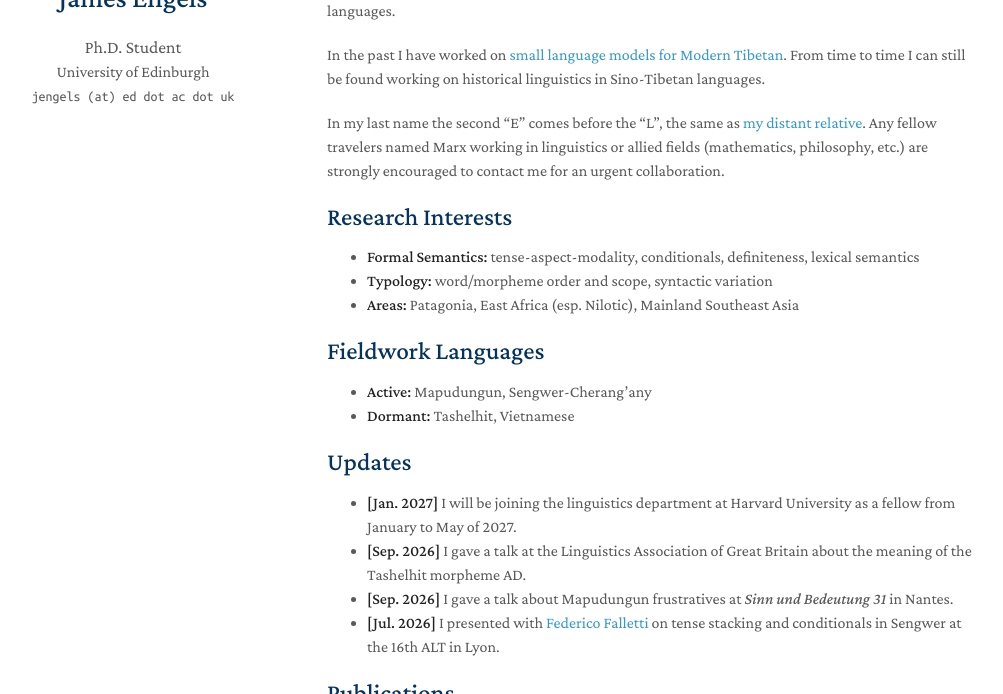
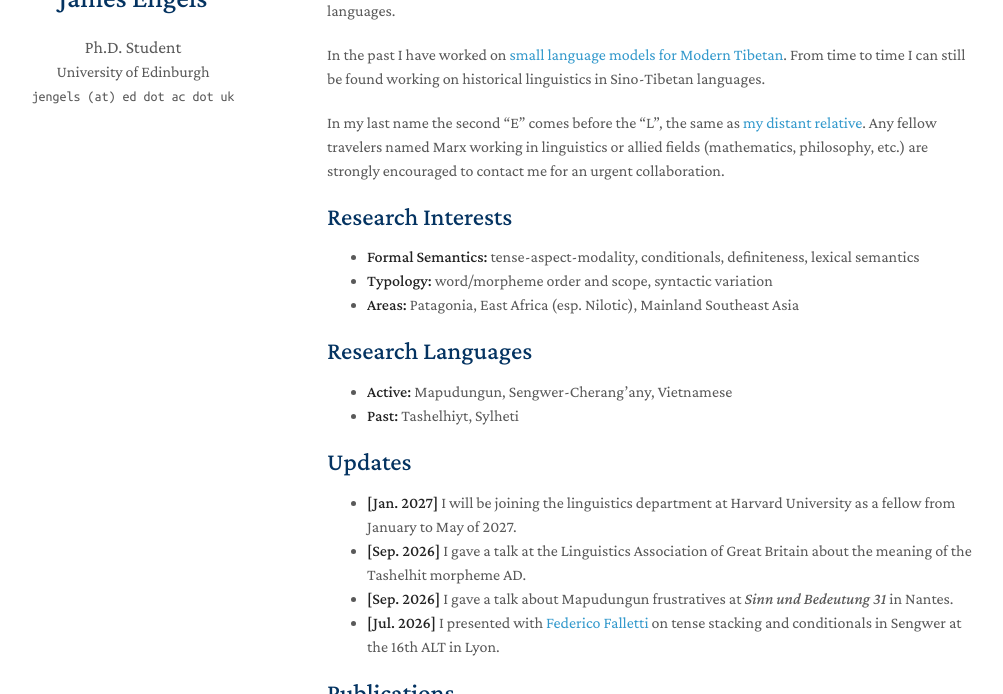
Before and after one commit to james-j-engels/james-j-engels.github.io, a Jekyll site: the page built from index.md, in a window 1280 px wide and 900 px high, cut to the strip 206-900 px from the top of the window. Shown: the whole strip, without its empty margins (143-1146 px from the left). Built offline with Jekyll 4.4.1, drawn with Linux system fonts in a browser that asks for light colours; a style sheet for code colours, icons or effects is not loaded; our own code applies the rules of GitHub Pages for plain Markdown files.

Commit message:
Update index.md

```diff
--- a/index.md
+++ b/index.md
@@ -16,9 +16,9 @@ In my last name the second "E" comes before the "L", the same as [my distant rel
 - **Typology:** word/morpheme order and scope, syntactic variation
 - **Areas:** Patagonia, East Africa (esp. Nilotic), Mainland Southeast Asia
 
-## Fieldwork Languages
-- **Active:** Mapudungun, Sengwer-Cherang'any
-- **Dormant:** Tashelhit, Vietnamese
+## Research Languages
+- **Active:** Mapudungun, Sengwer-Cherang'any, Vietnamese
+- **Past:** Tashelhiyt, Sylheti
 
 ## Updates
 
```
